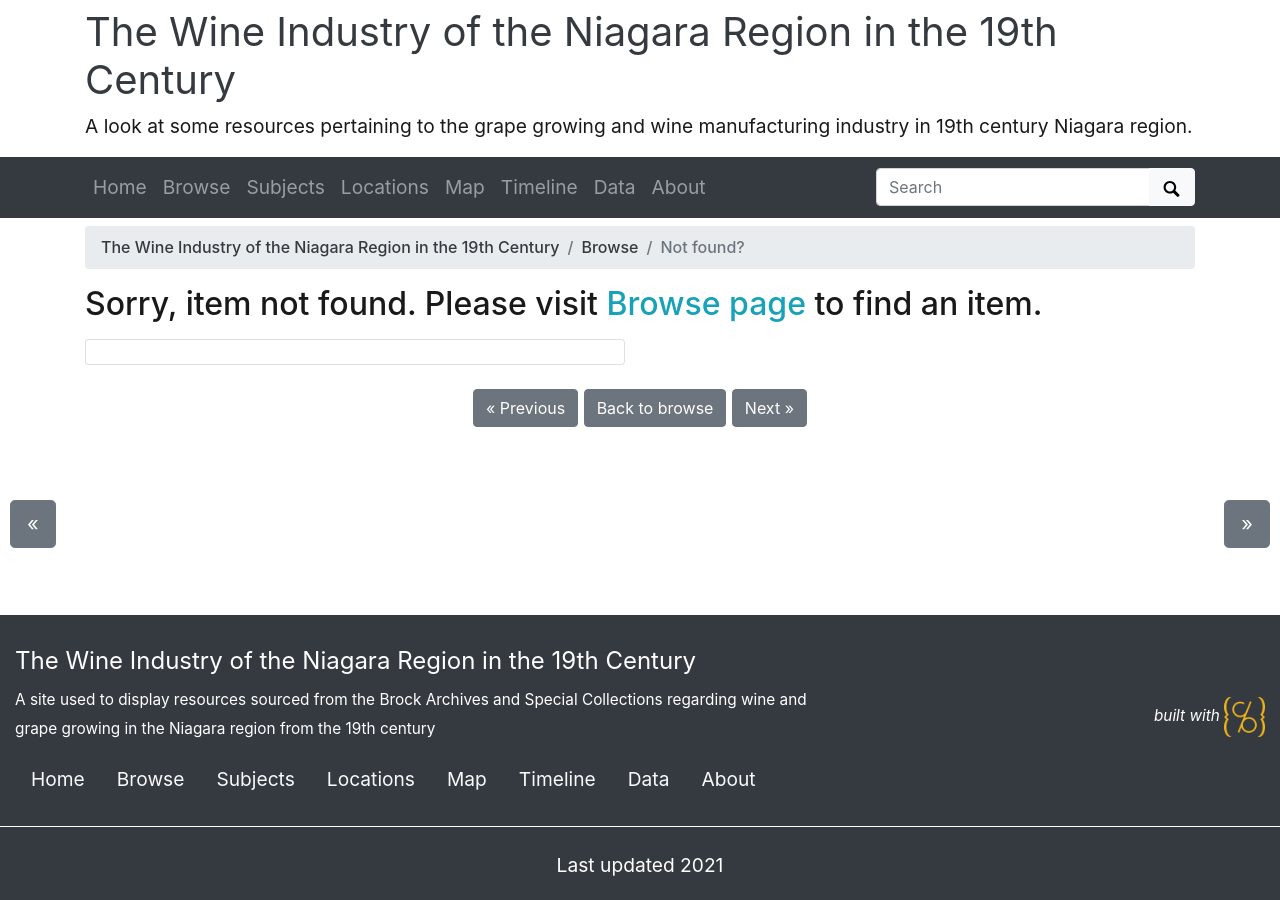
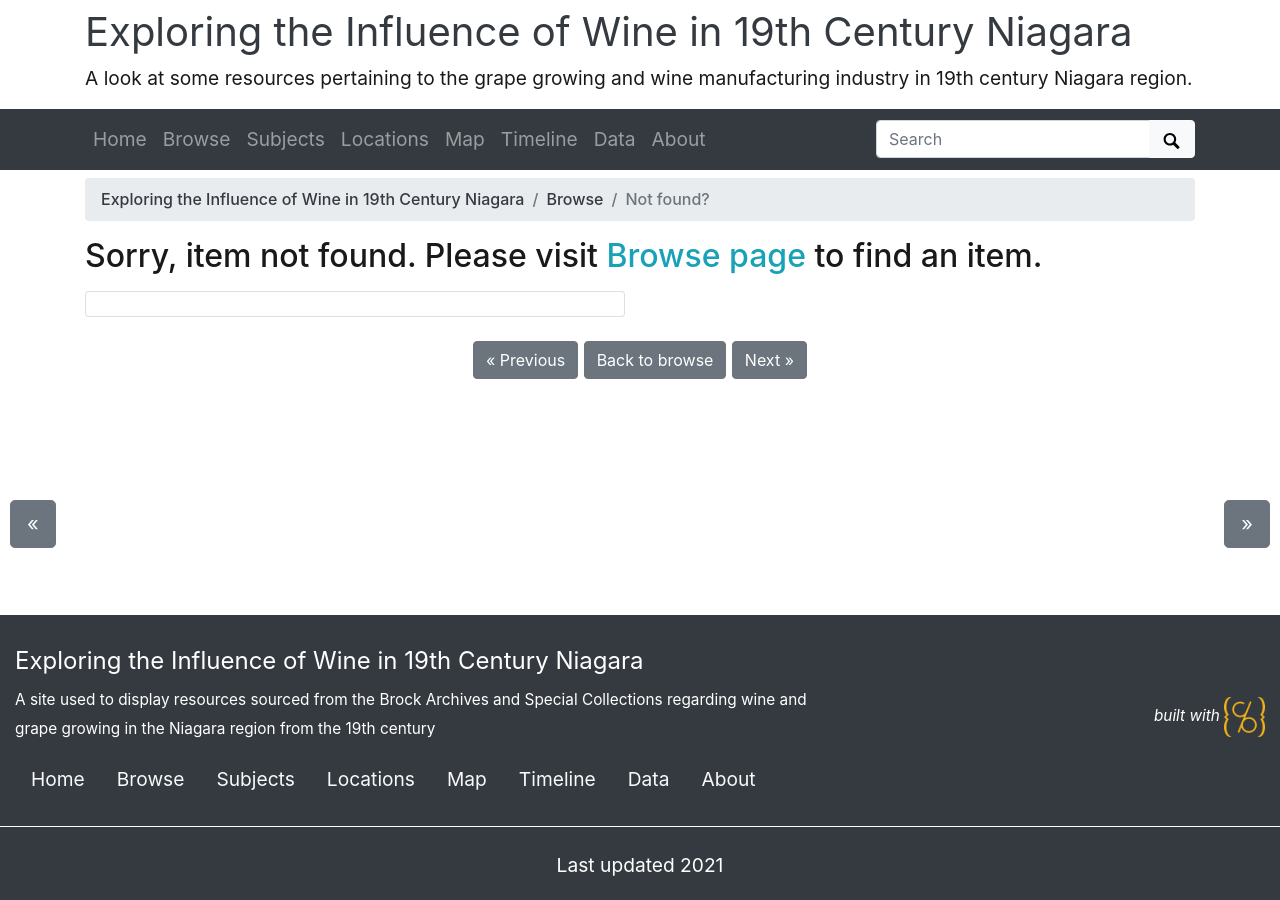
Before and after one commit to sp18al/Wine-Industry-In-19th-Century-Niagara, a Jekyll site: the page built from pages/item.md, in a window 1280 px wide. Built offline with Jekyll 4.4.1, drawn with Linux system fonts in a browser that asks for light colours.

Commit message:
Update _config.yml

```diff
--- a/_config.yml
+++ b/_config.yml
@@ -20,7 +20,7 @@
 # SITE SETTINGS
 #
 # title of site appears in banner
-title: The Wine Industry of the Niagara Region in the 19th Century
+title: Exploring the Influence of Wine in 19th Century Niagara
 # tagline, a short phrase that will appear throughout the site in the top banner
 tagline: A look at some resources pertaining to the grape growing and wine manufacturing industry in 19th century Niagara region.
 # description appears in meta tags and other locations
```
